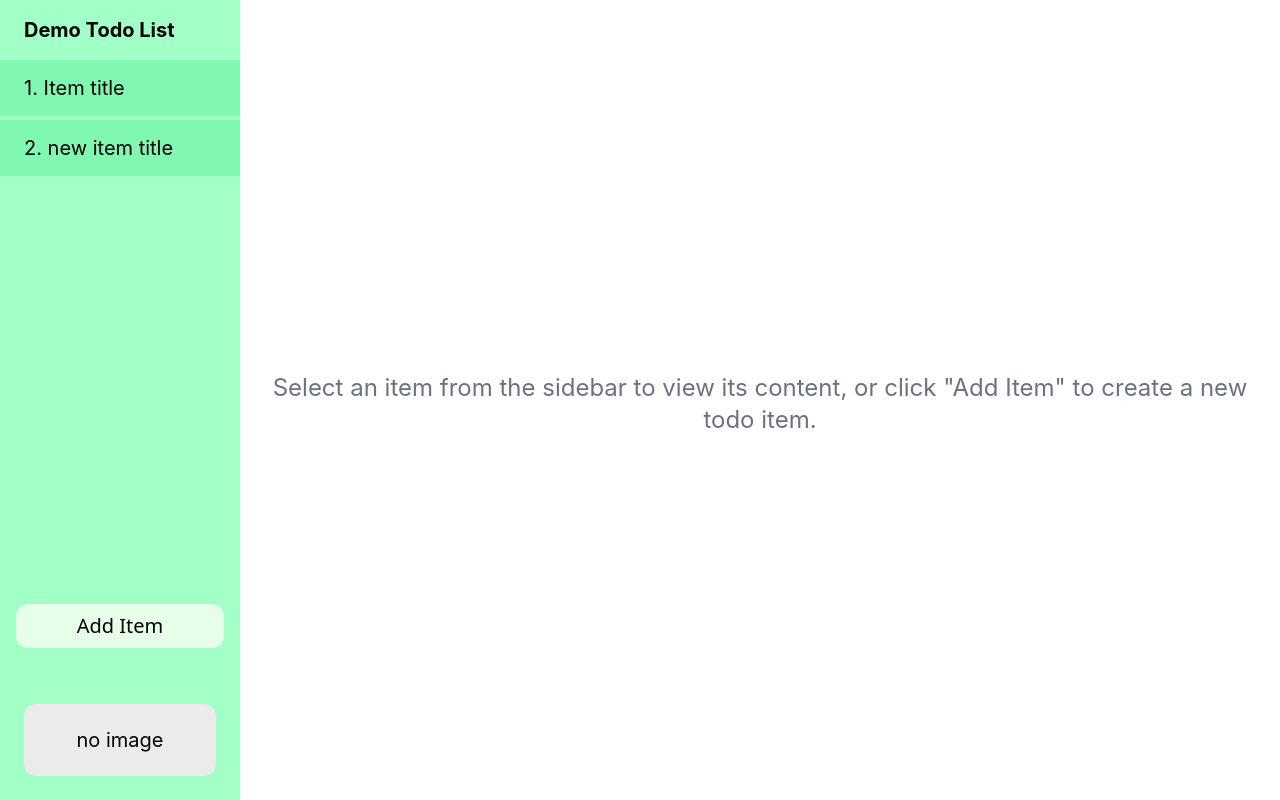
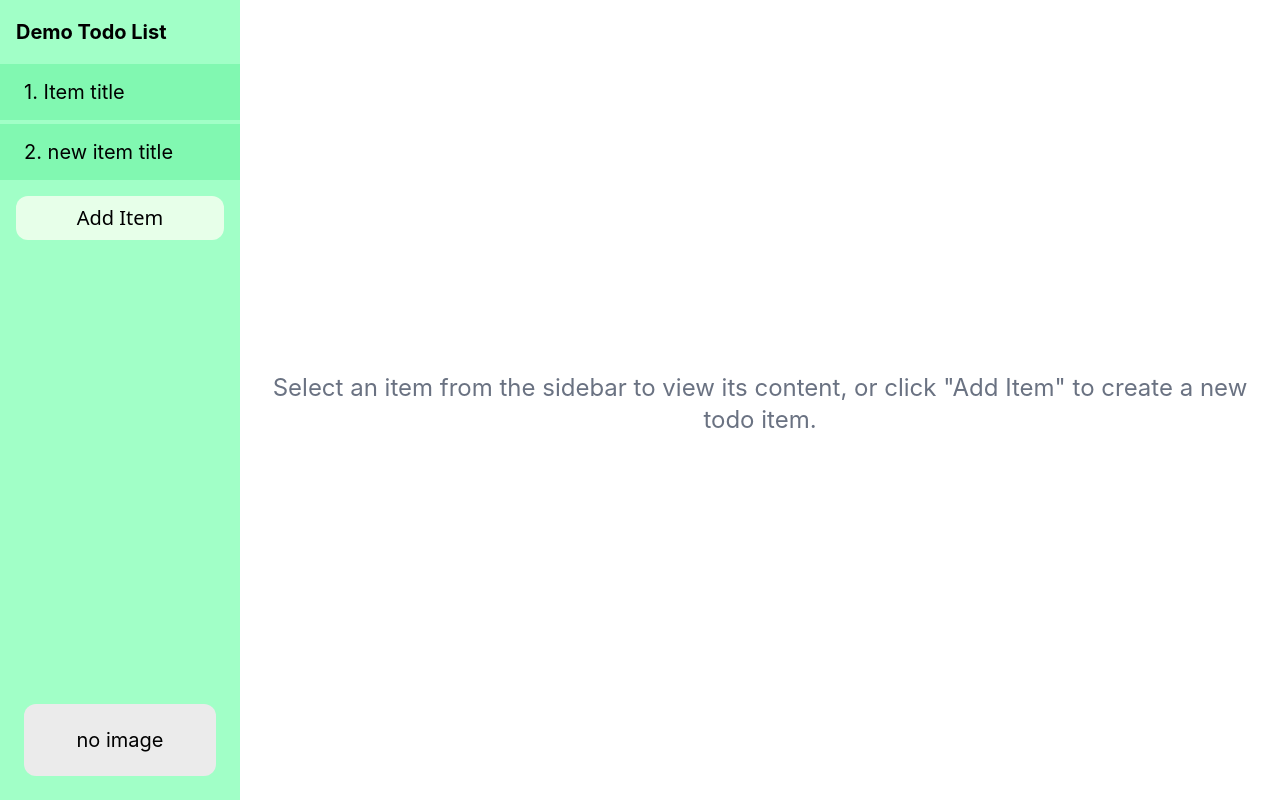
Before and after one commit to b05505027/GIGABYTETodoList, a Vue app in the folder app/: page /content in a window 1280 px wide. Built offline with nearby package versions, Linux system fonts and the light colour scheme.

Commit message:
refactor: 💡 adjust RWD layout

```diff
--- a/app/src/App.vue
+++ b/app/src/App.vue
@@ -9,6 +9,14 @@
         <TrashIcon @click="requestDelete" class="h-8 w-8 text-gray-400 hover:text-red-500" />
       </div>
     </header>
+
+    <!-- Mobile Sidebar Overlay -->
+
+      <div
+        v-if="isSidebarOpen"
+        @click="isSidebarOpen = false"
+        class="fixed inset-0 bg-black opacity-50 md:hidden z-25 transition-opacity duration-300 ease-in-out"
+      ></div>
 
     <!-- Sidebar -->
     <!-- Mobile: Absolute overlay -->
@@ -39,10 +47,7 @@ const isSidebarOpen = ref(false);
 const contentView = ref(null);
 
 const requestDelete = () => {
-  alert('hello')
-  console.log(contentView.value.handleDeleteItem)
   if (contentView.value && typeof contentView.value.handleDeleteItem === 'function') {
-    alert('request delet')
     contentView.value.handleDeleteItem();
   }
 };
--- a/app/src/components/ItemDetail.vue
+++ b/app/src/components/ItemDetail.vue
@@ -10,14 +10,14 @@
     <!-- Form -->
     <div class="space-y-6">
 
-      <div class="grid grid-cols-1 md:grid-cols-2 gap-8 items-center">
+     <div class="grid grid-cols-1 md:[grid-template-columns:1fr_minmax(265px,1fr)] gap-8 items-center">
       <LabeledInput id="title" label="Title" placeholder="new item title" :modelValue="item.title" @update:modelValue="update('title', $event)" />
 
       <LabeledDatePicker id="date" label="Date" :startDate="item.startDate" @update:startDate="update('startDate', $event)" :endDate="item.endDate" @update:endDate="update('endDate', $event)" />
       </div>
       <div>
         <label class="block mb-2 text-xl font-medium text-brand-black">Image</label>
-        <div class="grid grid-cols-1 md:grid-cols-2 gap-8 items-center">
+        <div class="grid grid-cols-1 md:[grid-template-columns:1fr_minmax(265px,1fr)] gap-8 items-center">
             <div class="space-y-2">
                 <BaseButton @click="triggerFileUpload" class="w-full">Upload Image</BaseButton>
                 <input type="file" ref="fileInput" @change="handleImageUpload" class="hidden" accept="image/*" />
--- a/app/src/components/Sidebar.vue
+++ b/app/src/components/Sidebar.vue
@@ -2,15 +2,15 @@
   <aside class="w-64 bg-sidebar-background text-brand-black flex flex-col h-full">
     <div class="flex-shrink-0"> <!-- Header container -->
       <div class="flex justify-between items-center">
-        <h1 class="text-xl font-bold py-4 px-6">Demo Todo List</h1>
-        <button @click="$emit('close')" class="md:hidden p-4">
+        <h1 class="text-xl font-bold py-4 pl-4">Demo Todo List</h1>
+        <button @click="$emit('close')" class="md:opacity-0 p-4">
           <XMarkIcon class="h-8 w-8" />
         </button>
       </div>
     </div>
 
     <!-- Scrollable Item List -->
-    <div class="flex-grow space-y-1 overflow-y-auto">
+    <div class="space-y-1 overflow-y-auto max-h-[65%]">
       <RouterLink v-for="item in todoStore.items" :key="item.id" :to="`/content/${item.id}`" custom v-slot="{ navigate, isActive }">
         <SidebarButton :selected="isActive" @click="navigate">
           {{ item.title }}
@@ -18,12 +18,13 @@
       </RouterLink>
     </div>
 
+    <div class="flex-grow p-4">
+        <BaseButton @click="handleAddItem" class="small-button-padding w-full bg-button-normal hover:bg-button-hover">Add Item</BaseButton>
+    </div>
+
+
     <!-- Bottom Section (Add Button & Image Preview) -->
     <div class="flex-shrink-0"> <!-- Bottom container -->
-      <div class="p-4">
-        <BaseButton @click="handleAddItem" class="small-button-padding w-full bg-button-normal hover:bg-button-hover">Add Item</BaseButton>
-      </div>
-
       <div  class="mt-4 p-6">
         <!-- IMAGE PREVIEW WITH LOADING STATE -->
         <div
```
